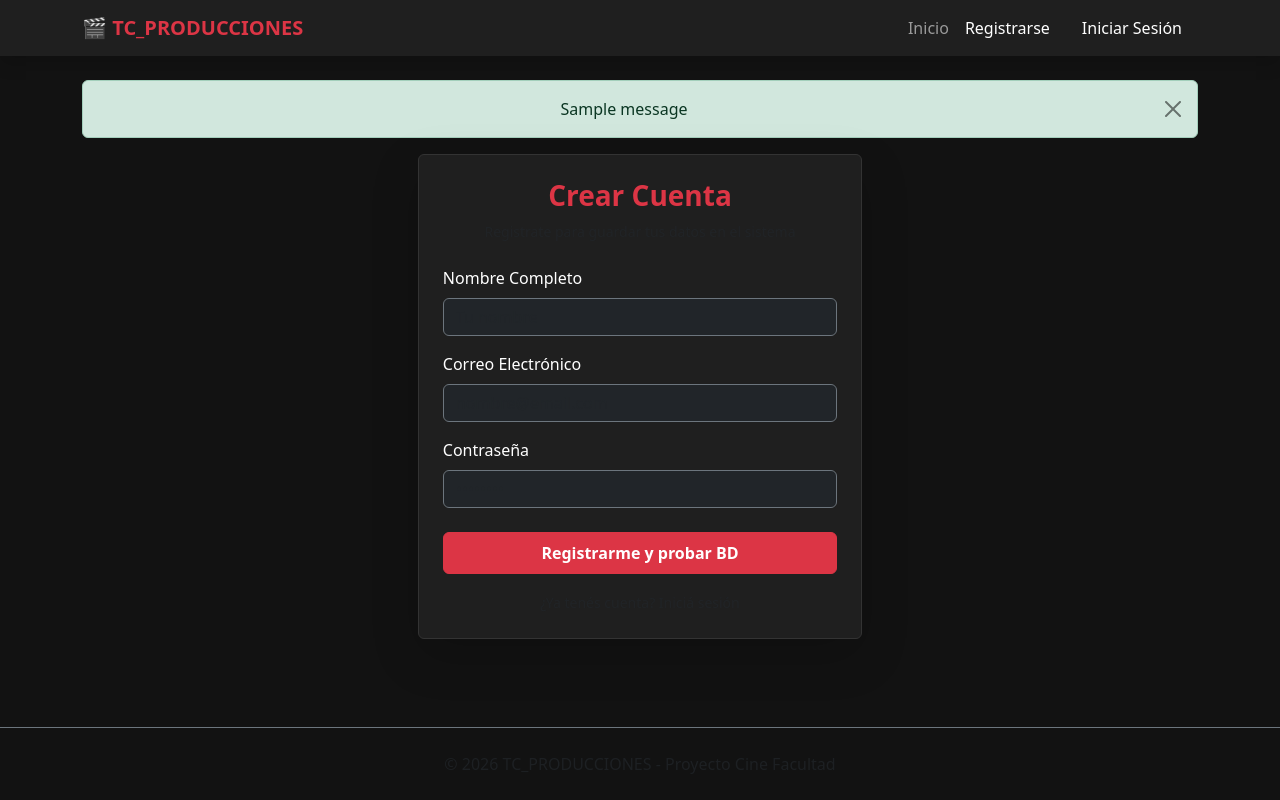
After one commit to moraSanchez/TC_PRODUCCIONES, a Flask app: page /registro in a window 1280 px wide. The commit adds this page. Run offline with Flask 3, Linux system fonts and the light colour scheme; one stand-in notice (Sample message) is shown.

Commit message:
Frontend Login - Registro

```diff
--- a/app.py
+++ b/app.py
@@ -2,38 +2,59 @@ from flask import Flask, render_template, request, redirect, url_for, flash, ses
 import os
 from dotenv import load_dotenv
 
-# Importamos nuestro Singleton de la base de datos y los Modelos
+# Importamos la conexión Singleton y los Modelos OO
 from config.database import DatabaseConnection
-from models.usuario import Usuario, Cliente, Administrador
+from models.usuario import Usuario, Cliente
 
-# Cargamos las variables de entorno del archivo .env
+# Cargamos el entorno (.env)
 load_dotenv()
 
-# Inicializamos Flask y le indicamos las rutas de las carpetas de diseño
 app = Flask(__name__,
             template_folder='views/templates',
             static_folder='views/static')
 
-# Clave secreta necesaria para manejar sesiones y mensajes "flash" en pantalla
-app.secret_key = os.getenv('FLASK_SECRET_KEY', 'clave_secreta_por_defecto_cine')
+app.secret_key = os.getenv('FLASK_SECRET_KEY', 'clave_secreta_super_segura_cine')
 
+# Instanciamos la base de datos para asegurar que intente conectar al iniciar
+db = DatabaseConnection()
+db.connect()
 
-# =========================================================================
-# RUTAS DEL SISTEMA (CONTROLADORES)
-# =========================================================================
+# ==========================================
+# CONTROLADORES / RUTAS
+# ==========================================
 
 @app.route('/')
 def index():
-    """Ruta de la pantalla de inicio."""
-    # Obtenemos los datos del usuario si ya inició sesión
-    usuario_actual = session.get('usuario')
-    return render_template('index.html', usuario=usuario_actual)
+    return render_template('index.html')
+
+
+@app.route('/registro', methods=['GET', 'POST'])
+def registro():
+    if request.method == 'POST':
+        nombre = request.form.get('nombre')
+        email = request.form.get('email')
+        password = request.form.get('password')
+
+        # Comprobamos si el email ya existe
+        if Usuario.buscar_por_email(email):
+            flash('Ese correo electrónico ya está registrado.', 'danger')
+            return redirect(url_for('registro'))
+
+        # Instanciamos la clase hija 'Cliente' (Polimorfismo/Herencia)
+        nuevo_cliente = Cliente(nombre=nombre, email=email, password=password)
+
+        if nuevo_cliente.guardar():
+            flash('¡Registro exitoso guardado en MySQL! Ya podés ingresar.', 'success')
+            return redirect(url_for('login'))
+        else:
+            flash('Error al guardar en la Base de Datos. Revisá tu consola.', 'danger')
+            return redirect(url_for('registro'))
+
+    return render_template('registro.html')
 
 
 @app.route('/login', methods=['GET', 'POST'])
 def login():
-    """Ruta para el inicio de sesión."""
-    # Si el usuario ya está logueado, lo mandamos al inicio
     if 'usuario_id' in session:
         return redirect(url_for('index'))
 
@@ -41,45 +62,27 @@ def login():
         email = request.form.get('email')
         password = request.form.get('password')
 
-        # Buscamos al usuario en la Base de Datos usando el método de la clase
         usuario = Usuario.buscar_por_email(email)
 
         if usuario and usuario.password == password:
-            # 💡 Nota: En producción las contraseñas se encriptan, pero para la facu así está perfecto.
-
-            # Guardamos los datos clave en la sesión del navegador
             session['usuario_id'] = usuario.id
             session['usuario_nombre'] = usuario.nombre
             session['usuario_rol'] = usuario.rol
-
-            flash(f'¡Bienvenido/a de nuevo, {usuario.nombre}!', 'success')
+            flash(f'¡Hola de nuevo, {usuario.nombre}!', 'success')
             return redirect(url_for('index'))
         else:
-            flash('Correo electrónico o contraseña incorrectos.', 'danger')
+            flash('Credenciales incorrectas.', 'danger')
             return redirect(url_for('login'))
 
-    # Si entra por GET (normal), le mostramos el formulario
     return render_template('login.html')
 
 
 @app.route('/logout')
 def logout():
-    """Ruta para cerrar sesión y limpiar el navegador."""
     session.clear()
-    flash('Cerraste sesión correctamente.', 'info')
+    flash('Sesión cerrada.', 'info')
     return redirect(url_for('index'))
 
 
-# =========================================================================
-# CONTROL DE ERRORES (Para que la app no tire una pantalla blanca fea)
-# =========================================================================
-
-@app.errorhandler(404)
-def page_not_found(e):
-    return "<h3>Error 404: La página que buscás no existe en TC_PRODUCCIONES.</h3>", 404
-
-
-# Arranque del servidor local
 if __name__ == '__main__':
-    # debug=True hace que el servidor se reinicie solo cada vez que guardás un cambio
     app.run(debug=True, port=5000)
--- a/views/templates/base.html
+++ b/views/templates/base.html
@@ -6,30 +6,50 @@
     <title>TC_PRODUCCIONES - Gestión de Cine</title>
     <link href="https://cdn.jsdelivr.net/npm/bootstrap@5.3.0/dist/css/bootstrap.min.css" rel="stylesheet">
     <style>
-        body { background-color: #121212; color: #ffffff; }
+        body { background-color: #121212; color: #ffffff; min-height: 100vh; display: flex; flex-direction: column; }
         .navbar { background-color: #1f1f1f !important; }
         .card { background-color: #1f1f1f; border: 1px solid #333; color: white; }
+        main { flex: 1; }
     </style>
 </head>
 <body>
 
-    <nav class="navbar navbar-expand-lg navbar-dark bg-dark mb-4shadow">
+    <nav class="navbar navbar-expand-lg navbar-dark bg-dark shadow mb-4">
         <div class="container">
             <a class="navbar-brand text-danger fw-bold" href="/">🎬 TC_PRODUCCIONES</a>
-            <div class="navbar-nav ms-auto">
-                <a class="nav-link" href="/">Inicio</a>
-                <a class="nav-link btn btn-outline-danger btn-sm text-white px-3 ms-2" href="/login">Iniciar Sesión</a>
+            <button class="navbar-toggler" type="button" data-bs-toggle="collapse" data-bs-target="#navbarNav">
+                <span class="navbar-toggler-icon"></span>
+            </button>
+            <div class="collapse navbar-collapse" id="navbarNav">
+                <div class="navbar-nav ms-auto text-center mt-2 mt-lg-0">
+                    <a class="nav-link py-2" href="/">Inicio</a>
+                    <a class="nav-link py-2 text-white" href="/registro">Registrarse</a>
+                    <a class="nav-link btn btn-outline-danger btn-sm text-white px-3 ms-lg-2 my-2 my-lg-0" href="/login">Iniciar Sesión</a>
+                </div>
             </div>
         </div>
     </nav>
 
     <div class="container">
+        {% with messages = get_flashed_messages(with_categories=true) %}
+            {% if messages %}
+                {% for category, message in messages %}
+                    <div class="alert alert-{{ category if category != 'error' else 'danger' }} alert-dismissible fade show text-center" role="alert">
+                        {{ message }}
+                        <button type="button" class="btn-close" data-bs-dismiss="alert"></button>
+                    </div>
+                {% endfor %}
+            {% endif %}
+        {% endwith %}
+    </div>
+
+    <main class="container">
         {% block content %}
         {% endblock %}
-    </div>
+    </main>
 
     <footer class="text-center py-4 mt-5 text-muted border-top border-secondary">
-        <p>&copy; 2026 TC_PRODUCCIONES - Proyecto Cine Facultad</p>
+        <p class="mb-0">&copy; 2026 TC_PRODUCCIONES - Proyecto Cine Facultad</p>
     </footer>
 
     <script src="https://cdn.jsdelivr.net/npm/bootstrap@5.3.0/dist/js/bootstrap.bundle.min.js"></script>
--- /dev/null
+++ b/views/templates/registro.html
@@ -0,0 +1,32 @@
+{% extends 'base.html' %}
+
+{% block content %}
+<div class="row justify-content-center px-2">
+    <div class="col-12 col-sm-10 col-md-7 col-lg-5">
+        <div class="card p-4 shadow-lg">
+            <h3 class="text-center text-danger fw-bold mb-2">Crear Cuenta</h3>
+            <p class="text-muted text-center small mb-4">Registrate para guardar tus datos en el sistema</p>
+
+            <form action="/registro" method="POST">
+                <div class="mb-3">
+                    <label class="form-label">Nombre Completo</label>
+                    <input type="text" name="nombre" class="form-control bg-dark text-white border-secondary" placeholder="Tu nombre" required>
+                </div>
+                <div class="mb-3">
+                    <label class="form-label">Correo Electrónico</label>
+                    <input type="email" name="email" class="form-control bg-dark text-white border-secondary" placeholder="nombre@email.com" required>
+                </div>
+                <div class="mb-3">
+                    <label class="form-label">Contraseña</label>
+                    <input type="password" name="password" class="form-control bg-dark text-white border-secondary" placeholder="••••••••" required>
+                </div>
+                <button type="submit" class="btn btn-danger w-100 fw-bold mt-2 py-2">Registrarme y probar BD</button>
+            </form>
+
+            <div class="text-center mt-3">
+                <a href="/login" class="text-muted small text-decoration-none">¿Ya tenés cuenta? Iniciá sesión</a>
+            </div>
+        </div>
+    </div>
+</div>
+{% endblock %}
```
Also changed, not shown: config/database.py (+6 -6 lines), models/usuario.py (+21 -28 lines), views/templates/index.html (+6 -3 lines), views/templates/login.html (+8 -5 lines).
